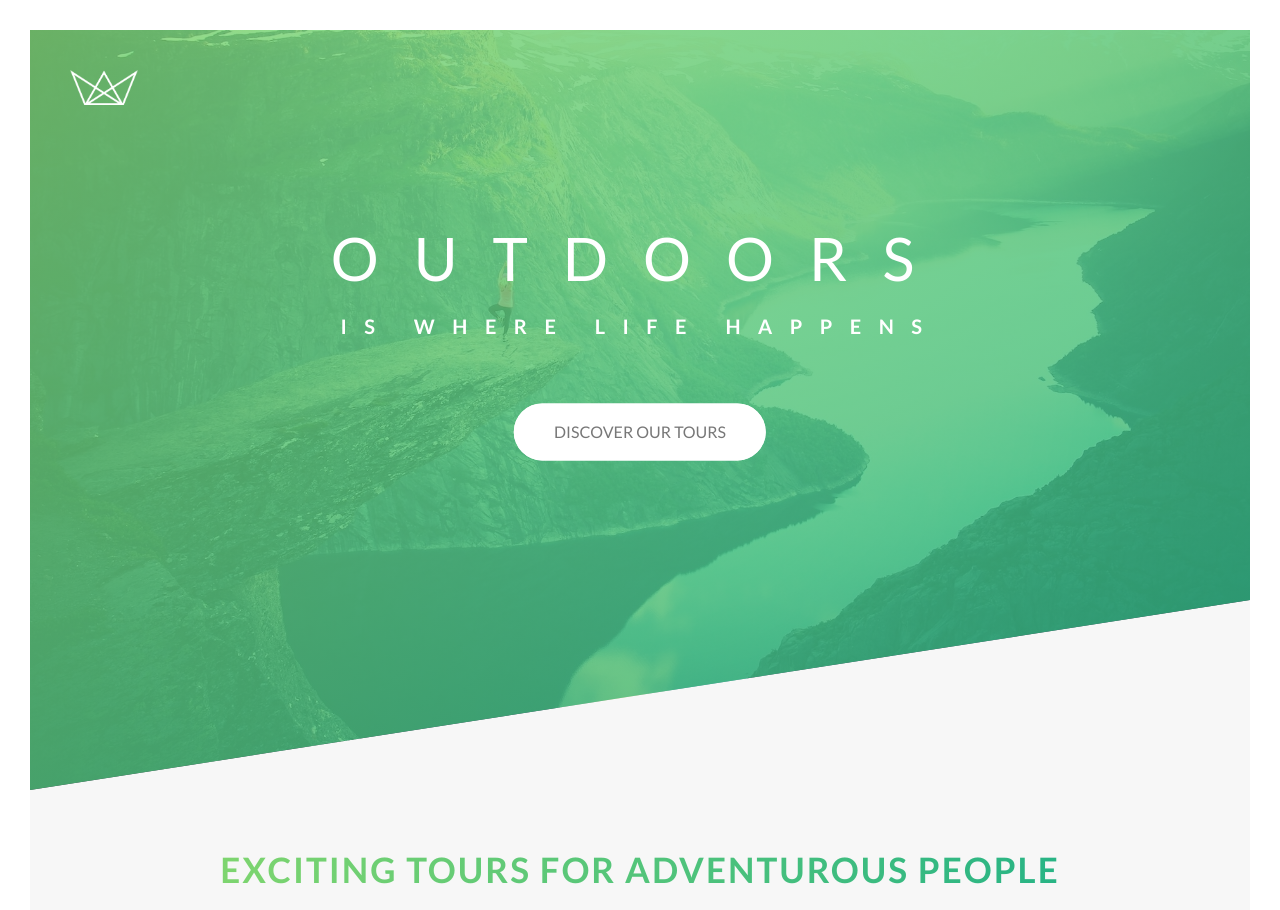
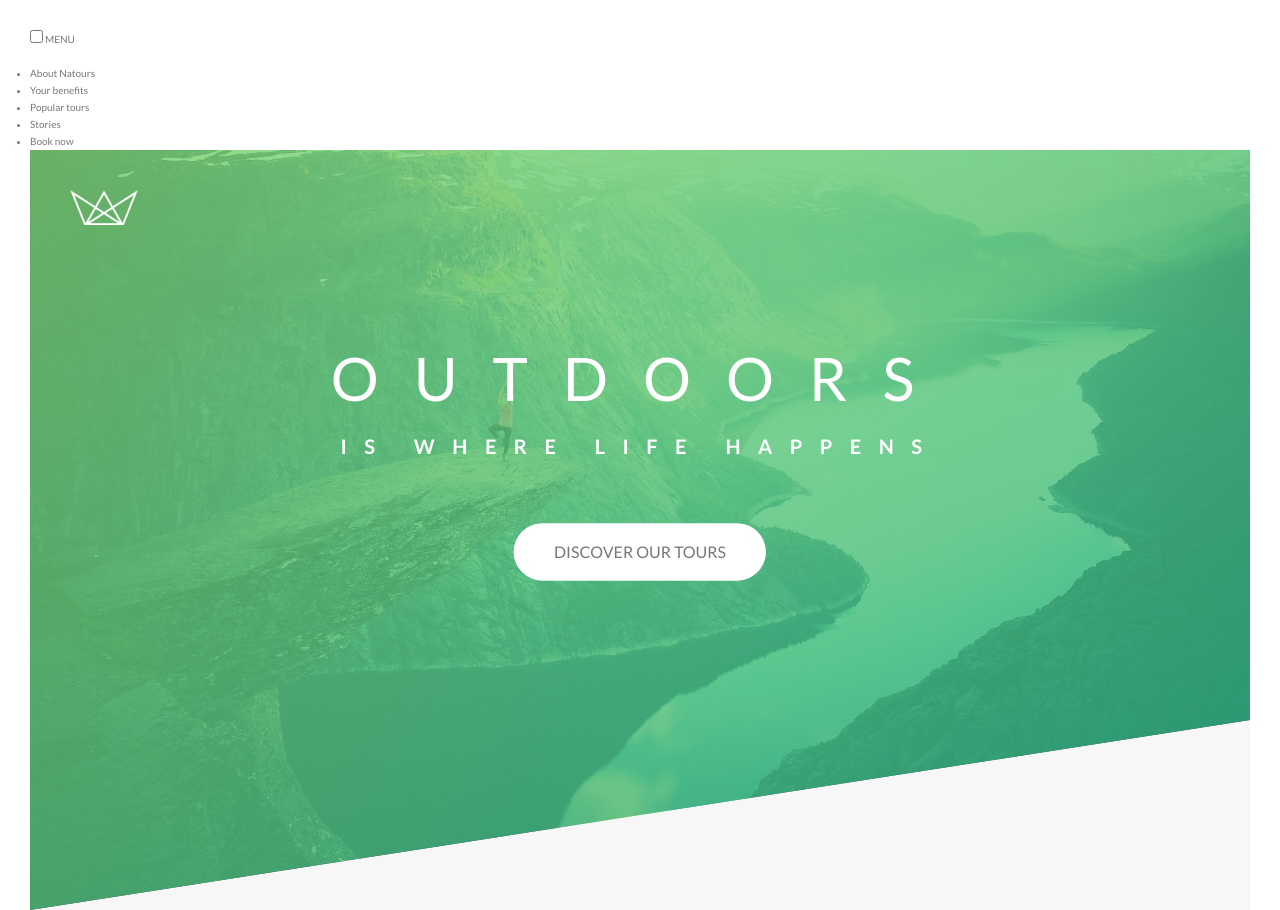
Before and after one commit to bkness/natours, a website: page index.html in a window 1280 px wide. Shown: the top 910 px of the page. Drawn offline with Linux system fonts and the light colour scheme.

Commit message:
Started the navigation block

```diff
--- a/index.html
+++ b/index.html
@@ -16,6 +16,39 @@
     <title>Natours | Exciting tours for adventurous people</title>
   </head>
   <body>
+    <div class="navigation">
+      <input type="checkbox" class="navigation__checkbox" id="navi-toggle" />
+
+      <label for="navi-toggle" class="navigation__button">MENU</label>
+
+      <div class="navigation__background">&nbsp;</div>
+
+      <nav class="navigation__nav">
+        <ul class="navigation__list">
+          <li class="navigation__item">
+            <a href="#" class="navigation__link"></a>
+            About Natours
+          </li>
+          <li class="navigation__item">
+            <a href="#" class="navigation__link"></a>
+            Your benefits
+          </li>
+          <li class="navigation__item">
+            <a href="#" class="navigation__link"></a>
+            Popular tours
+          </li>
+          <li class="navigation__item">
+            <a href="#" class="navigation__link"></a>
+            Stories
+          </li>
+          <li class="navigation__item">
+            <a href="#" class="navigation__link"></a>
+            Book now
+          </li>
+        </ul>
+      </nav>
+    </div>
+
     <header class="header">
       <div class="header__logo-box">
         <img src="img/logo-white.png" alt="Logo" class="header__logo" />
```
Also changed, not shown: sass/layout/_navigation.scss (added), 2 other files.
